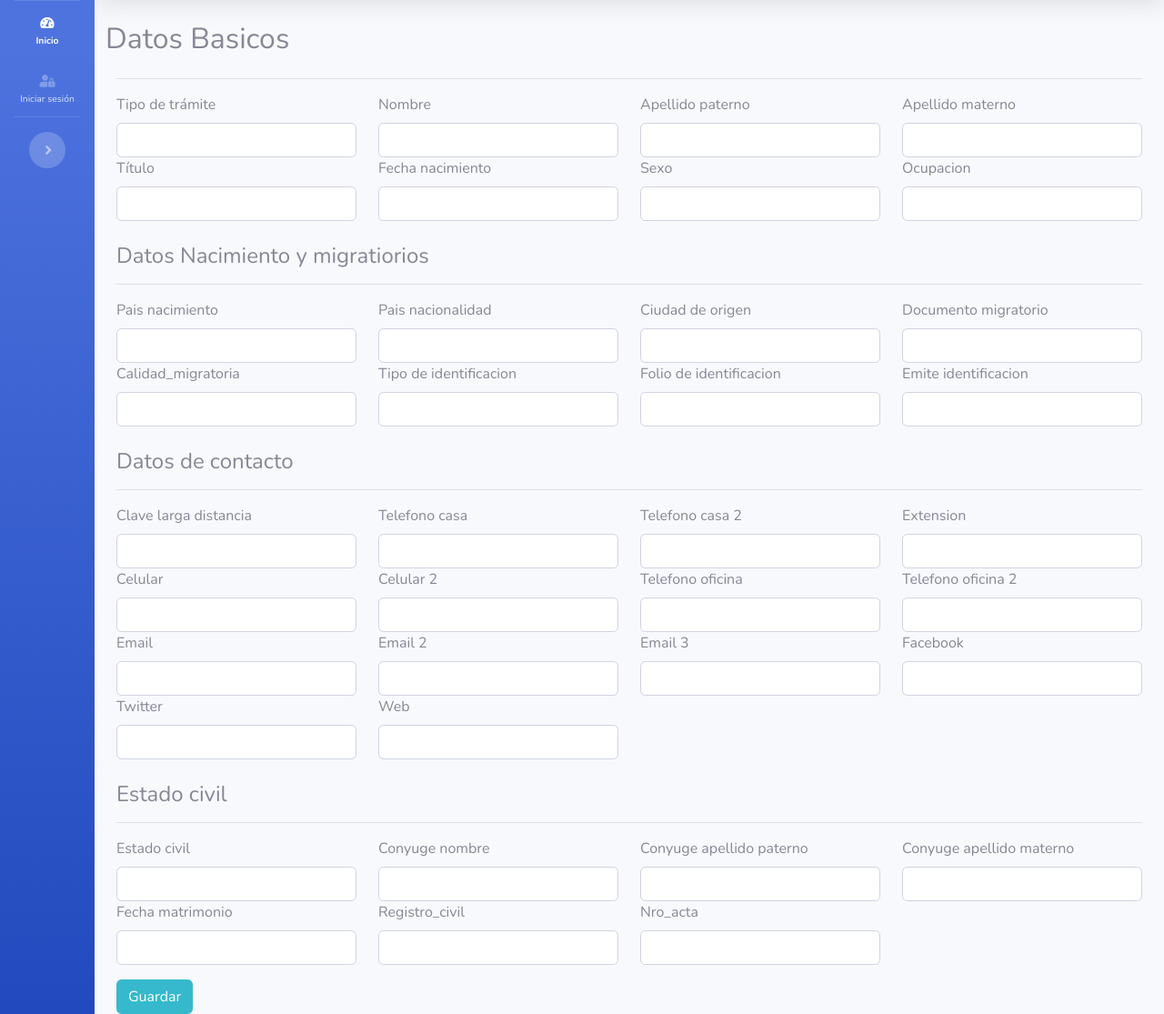
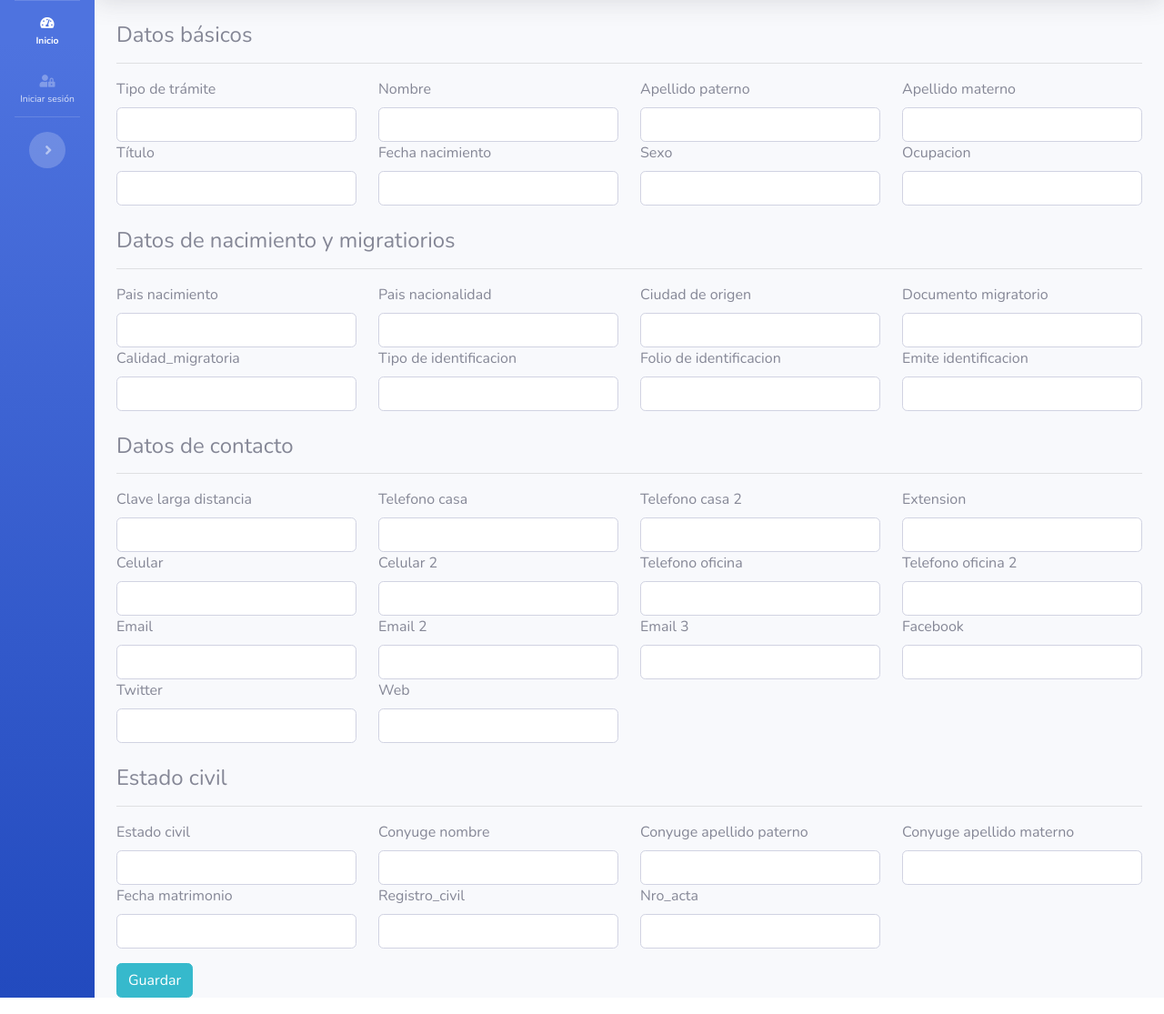
Before and after one commit to robertonunezc/notaria, a Django app: template notaria/datos_basicos/templates/datos_basicos/alta_datos_basicos.html in a window 1280 px wide. Shown: the part 70-1185 px from the top of the page at 91% size. Run offline with Django 3.2, Linux system fonts and the light colour scheme; the template is opened without the code that fills it, so the values that code supplies are empty, except form fields; tables that the repository leaves empty hold one stand-in row (values such as "Sample post"); form fields are guessed from the names that the template uses; parts of the project's set-up code (start-up, migrations or seed data) failed here and were passed over; some libraries are stand-ins or nearby versions.

Commit message:
error ortografia

```diff
--- a/notaria/datos_basicos/templates/datos_basicos/alta_datos_basicos.html
+++ b/notaria/datos_basicos/templates/datos_basicos/alta_datos_basicos.html
@@ -1,12 +1,10 @@
 {% extends 'base.html' %}
 {% load staticfiles %}
 {% block content %}
-    <div class="row">
-        <h2>Datos Basicos</h2>
-    </div>
-    <hr>
     <form action="#" method="POST" class="form-horizontal alta-form ">
         {% csrf_token %}
+        <h4 class="mt-4">Datos básicos</h4>
+        <hr>
         <div class="row">
             <div class="col-3">
                 <label for="">Tipo de trámite</label>
@@ -43,7 +41,7 @@
                 {{ form.ocupacion }}
             </div>
         </div>
-        <h4 class="mt-4">Datos Nacimiento y migratiorios</h4>
+        <h4 class="mt-4">Datos de nacimiento y migratiorios</h4>
         <hr>
         <div class="row">
             <div class="col-3">
```
